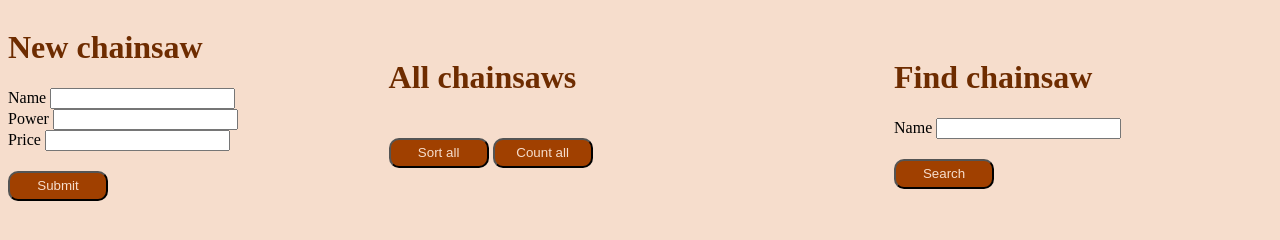
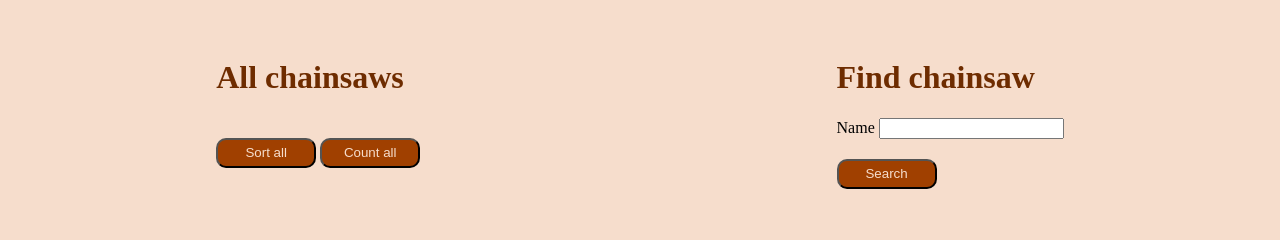
Before and after one commit to V-Mary/web, a website: page index.html in a window 1280 px wide. Drawn offline with Linux system fonts and the light colour scheme.

Commit message:
Update index.html

```diff
--- a/index.html
+++ b/index.html
@@ -9,35 +9,13 @@
 </head>
 <body>
   <div class="container">
-
-   <form>
-      <h1 class="mb-3">New chainsaw</h1>
-            <div>
-              <label>Name</label>
-              <input id="name_input"/>
-            </div>
-            <div>
-              <label>Power</label>
-              <input id="power_input"/>
-            </div>
-            <div>
-              <label>Price</label>
-              <input id="price_input"/>
-            </div>
-            <button id="submit_button">
-              Submit
-            </button>
-    </form>
-
-
     <div  class="all_chainsaw">
       <h1>All chainsaws</h1>
 
       <ul id="items_container"></ul>
 
-      <button>Sort all</button>
+      <button id="sort_button">Sort all</button>
       <button>Count all</button>
-
     </div>
 
     <div  class="find_chainsaw">
@@ -46,11 +24,9 @@
         <label class="name">Name</label>
         <input type="text"/>
       </div>
-      <button>Search</button>
+      <button id="search_button">Search</button>
     </div>
-
-
   </div>
-  <script type="module" src="./js/script.js"></script>
+  <script src="./js/script.js"></script>
 </body>
 </html>
```
